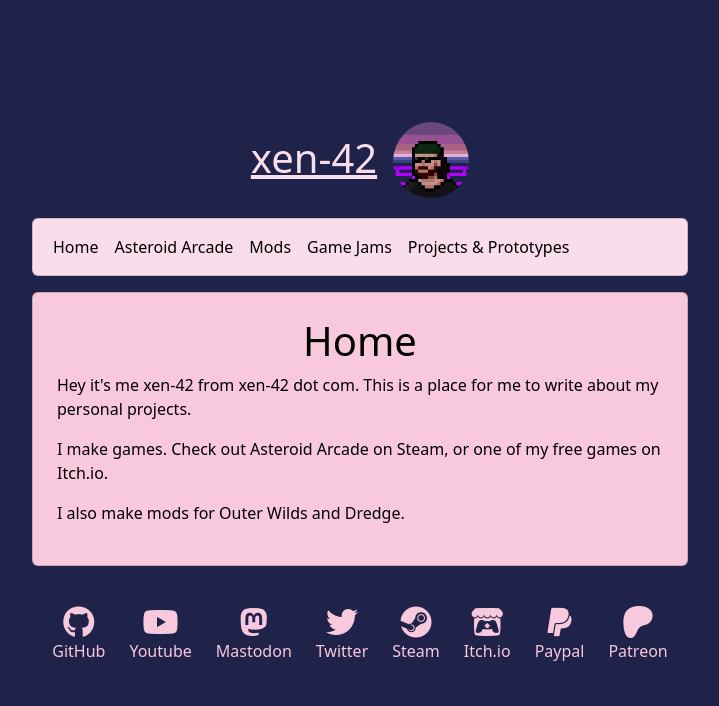
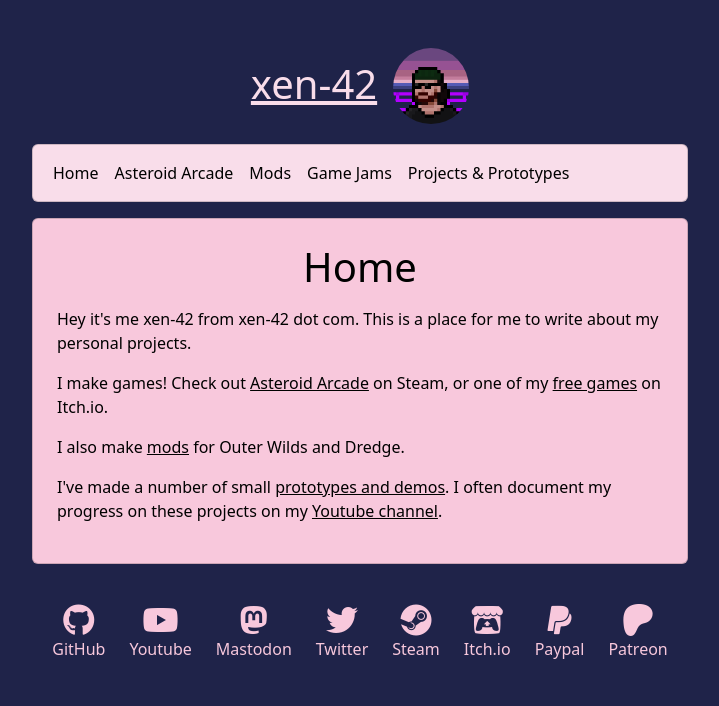
Before and after one commit to xen-42/xen-42.com, an Astro site: page / in a window 1280 px wide. Shown: the whole page, without its empty margins (280-999 px from the left). Built offline with nearby package versions, Linux system fonts and the light colour scheme; Astro itself is replaced by a stand-in of ours.

Commit message:
Made it more mobile friendly

```diff
--- a/scss/custom.scss
+++ b/scss/custom.scss
@@ -18,3 +18,24 @@
 }
 
 @import "node_modules/bootstrap/scss/bootstrap";
+
+@include media-breakpoint-down(md) {
+    main {
+        padding: 0.5rem;
+        width: 100%;
+        max-width: 100%;
+        min-width: 100%;
+    }
+
+    .container {
+        padding: 0rem ! important;
+    }
+
+    .main-card {
+        padding: 0.5rem !important;
+    }
+    .col-sm {
+        margin-left: 0px !important;
+        margin-right: 0px !important;
+    }
+}
--- a/src/layouts/Layout.astro
+++ b/src/layouts/Layout.astro
@@ -35,13 +35,15 @@
 				<Navigation />
 			</div>
 
-			<div class="card bg-primary m-2 p-4">
-				<div class="d-flex justify-content-center"><h1>{title}</h1></div>
+			<div class="main-card card bg-primary m-2 p-4">
+				<div class="d-flex justify-content-center text-center pb-2"><h1>{title}</h1></div>
 				<slot />
 			</div>
 
 			<Footer />
 
 		</div>
+
+		<div class="flex-fill"></div>
 	</body>
 </html>
--- a/src/pages/index.astro
+++ b/src/pages/index.astro
@@ -6,8 +6,12 @@
 	<main>
 		<p>Hey it's me xen-42 from xen-42 dot com. This is a place for me to write about my personal projects.</p>
 
-		<p>I make games. Check out Asteroid Arcade on Steam, or one of my free games on Itch.io.</p>
+		<p>I make games! Check out <a href="/asteroidarcade/" class="link-dark">Asteroid Arcade</a> on Steam, or one of my <a href="/jams/" class="link-dark">free games</a>
+			 on Itch.io.</p>
 
-		<p>I also make mods for Outer Wilds and Dredge.</p>
+		<p>I also make <a href="/mods/" class="link-dark">mods</a> for Outer Wilds and Dredge.</p>
+
+		<p>I've made a number of small <a href="/prototpes/" class="link-dark">prototypes and demos</a>. I often document my progress on these projects on my
+		<a href="https://www.youtube.com/c/xen-dev" class="link-dark">Youtube channel</a>.</p>
 	</main>
 </Layout>
```
Also changed, not shown: src/pages/prototypes.astro (+14 -10 lines).
